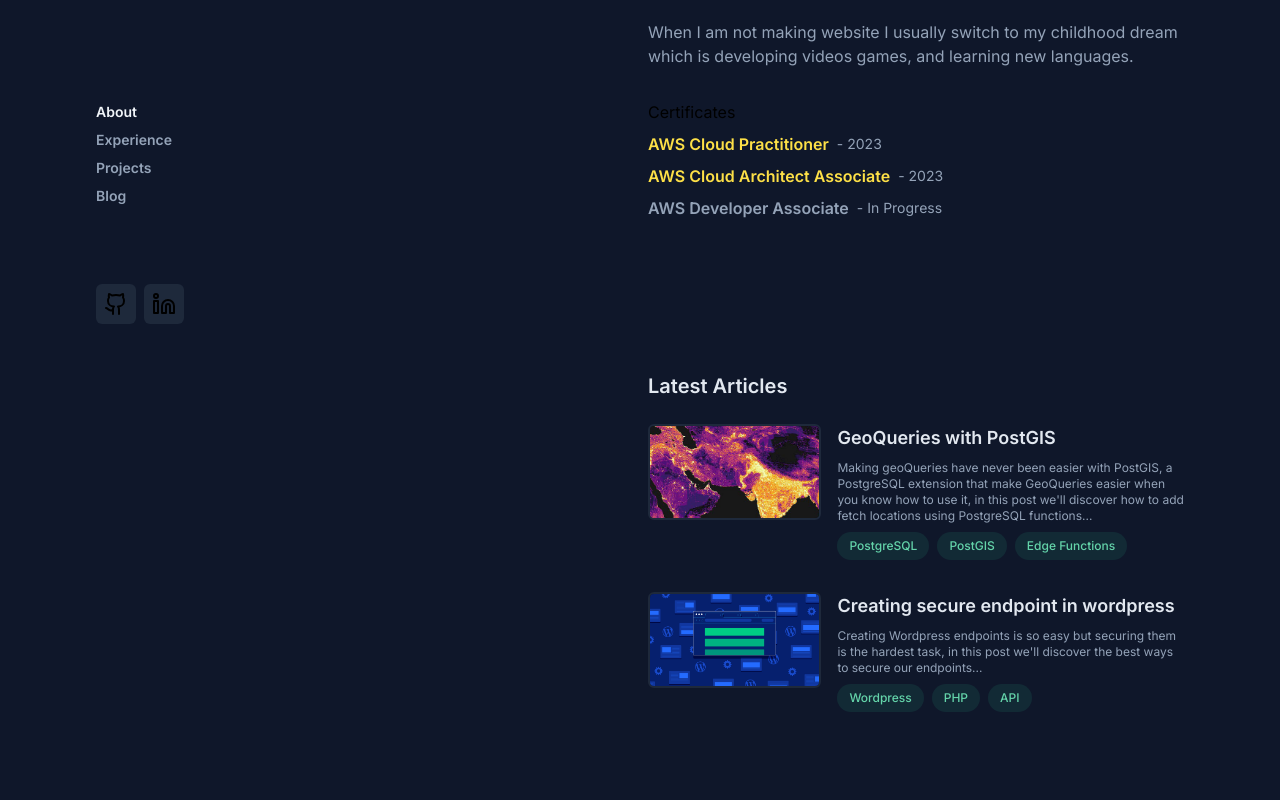
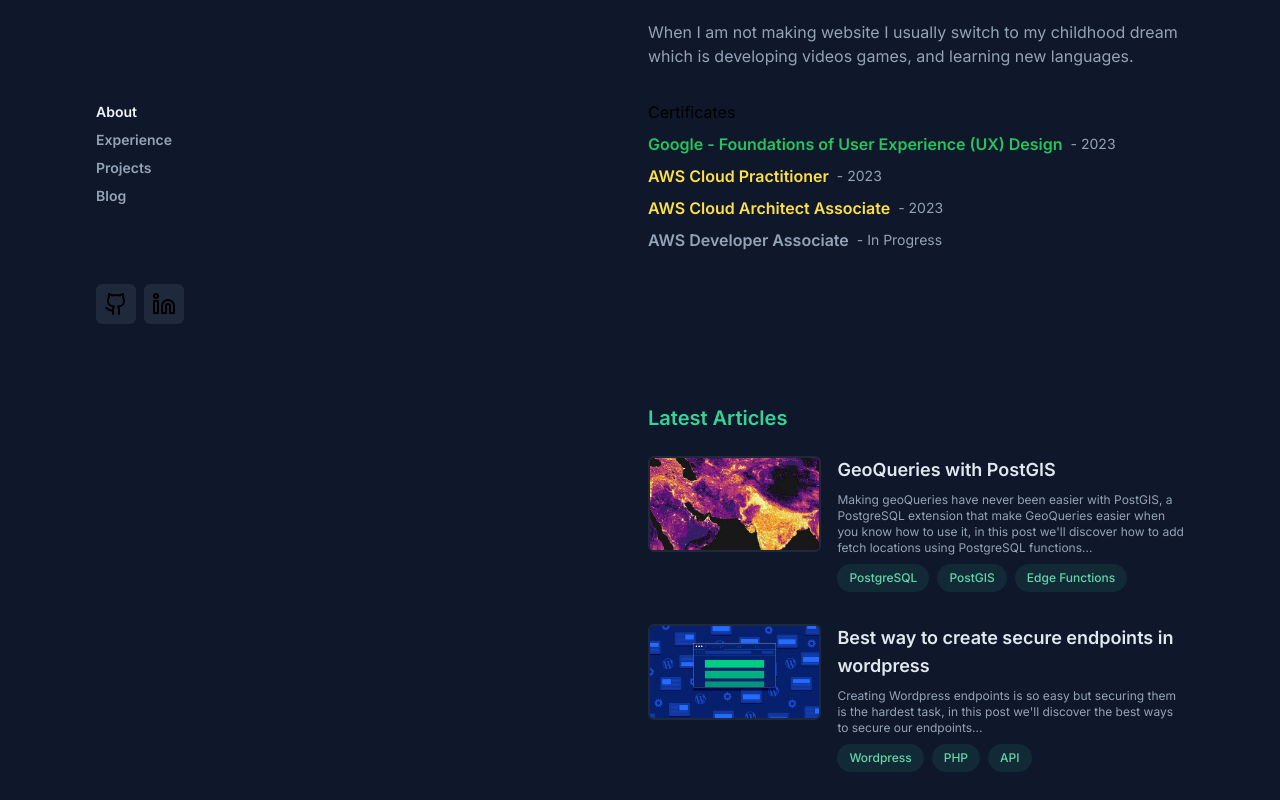
Before and after one commit to medAmarFilali/amarportfolio, a Next.js app: page / in a window 1280 px wide. Shown: the part 380-1180 px from the top of the page. Built offline with nearby package versions, Linux system fonts and the light colour scheme.

Commit message:
Added experience section

```diff
--- a/components/Bio.tsx
+++ b/components/Bio.tsx
@@ -27,19 +27,25 @@
 
       <div className="flex flex-col gap-2 mt-8">
         <div>Certificates</div>
-        <div className="flex gap-2 items-center">
+        <div className="flex gap-2 items-center flex-wrap">
+          <p className="text-green-500 font-semibold ">
+            Google - Foundations of User Experience (UX) Design
+          </p>
+          <p className="text-sm text-slate-400"> - 2023</p>
+        </div>
+        <div className="flex gap-2 items-center flex-wrap">
           <p className="text-yellow-300 font-semibold ">
             AWS Cloud Practitioner
           </p>
           <p className="text-sm text-slate-400"> - 2023</p>
         </div>
-        <div className="flex gap-2 items-center  ">
+        <div className="flex gap-2 items-center flex-wrap  ">
           <p className="text-yellow-300 font-semibold ">
             AWS Cloud Architect Associate
           </p>
           <p className="text-sm text-slate-400"> - 2023</p>
         </div>
-        <div className="flex gap-2 items-center  ">
+        <div className="flex gap-2 items-center flex-wrap  ">
           <p className="text-slate-400 font-semibold ">
             AWS Developer Associate
           </p>
--- /dev/null
+++ b/components/ExpElement.tsx
@@ -0,0 +1,44 @@
+import Image from "next/image";
+import type { StaticImageData } from "next/image";
+import Chip from "./Chip";
+
+export default function ExpElement({
+  year,
+  title,
+  description,
+  tags,
+  company,
+}: {
+  year: string;
+  title: string;
+  description: string;
+  tags?: string[] | null;
+  company?: string | null;
+}) {
+  return (
+    <div className="mb-12 cursor-pointer">
+      <div className="group relative flex flex-wrap gap-4 pb-1 transition-all sm:gap-8 lg:hover:!opacity-100 lg:group-hover/list:opacity-50 ">
+        <div className="absolute -inset-x-4 -inset-y-4 z-0 hidden rounded-md transition motion-reduce:transition-none lg:-inset-x-6 lg:block lg:group-hover:bg-gradient-to-t from-slate-300/10 to-slate-300/5 lg:group-hover:shadow-[inset_0_1px_0_0_rgba(148,163,184,0.1)] lg:group-hover:drop-shadow-lg"></div>
+        <div className="w-full md:w-1/4 overflow-hidden rounded-md z-10">
+          <p className="text-sm text-slate-400">{year}</p>
+        </div>
+        <div className="flex-1 z-10">
+          <div className="mb-2">
+            <h3 className="text-lg text-emerald-400 md:text-slate-200 font-semibold group-hover:text-emerald-400 leading-none mb-1 ">
+              {title}
+            </h3>
+            {company && (
+              <h4 className="text-sm text-slate-400 font-semibold">
+                {company}
+              </h4>
+            )}
+          </div>
+          <p className="text-xs text-slate-400">{description}</p>
+          <div className="flex flex-row gap-2 mt-4 flex-wrap ">
+            {tags && tags.map((tag) => <Chip key={tag} text={tag} />)}
+          </div>
+        </div>
+      </div>
+    </div>
+  );
+}
--- /dev/null
+++ b/components/Experience.tsx
@@ -0,0 +1,25 @@
+import ExpElement from "./ExpElement";
+
+export default function Experience() {
+  return (
+    <div className="py-32">
+      <ExpElement
+        company="Validus Media"
+        year="2013 - 2023"
+        title="Front End developer"
+        description="During my decade-long stint at Validus Media, my journey morphed from being a dedicated WordPress developer to diving headfirst into ReactJS as a front-end maestro. Adapting swiftly to client demands, I immersed myself in crafting dynamic interfaces and leveled up by delving into global state management tools like Redux and Zustand. This evolution catapulted me into the realm of full-stack wizardry, architecting seamless applications that merged aesthetic finesse with robust functionality, tailored to the distinct needs of diverse clientele. Validus Media became my playground for continuous growth, allowing me to sculpt digital landscapes that not only met but exceeded client expectations."
+      />
+      <ExpElement
+        year="2010 - 2013"
+        title="Freelance Web Developer"
+        description="With three years dedicated to freelance web development, my focus has been sculpting WordPress landscapes through custom themes and plugins. Each project embodies a fusion of functionality and aesthetics, tailored to meet unique client needs. This journey is a testament to my passion for transforming ideas into seamless digital experiences."
+      />
+      <ExpElement
+        company="Eureka adventising"
+        year="2007 - 2010"
+        title="Lead graphic designer"
+        description="As the Lead Graphic Designer at Eureka Advertising, I curated captivating visual stories, amplifying brand identities and fostering audience connections. Leading a dedicated team, I championed innovation, sculpting designs that transcended conventional boundaries."
+      />
+    </div>
+  );
+}
--- a/components/LatestPosts.tsx
+++ b/components/LatestPosts.tsx
@@ -1,15 +1,12 @@
 import PostPrevElement from "./PostPrevElement";
 import postGisImage from "../public/images/postgisimage.jpg";
 import wpApiCall from "../public/images/wpapicall.png";
+import SectionHeading from "./SectionHeading";
 
 export default function LatestPosts() {
   return (
     <div className="py-32">
-      <div className="py-6  ">
-        <h2 className="text-xl text-slate-200 font-semibold ">
-          Latest Articles
-        </h2>
-      </div>
+      <SectionHeading title="Latest Articles" />
       <div className=" flex flex-col gap-8 ">
         <PostPrevElement
           image={postGisImage}
@@ -23,7 +20,7 @@
         <PostPrevElement
           image={wpApiCall}
           tags={["Wordpress", "PHP", "API"]}
-          title="Creating secure endpoint in wordpress"
+          title="Best way to create secure endpoints in wordpress"
           description="Creating Wordpress endpoints is so easy but securing them is the hardest task, in this post we'll discover the best ways to secure our endpoints..."
         />
       </div>
--- a/components/Projects.tsx
+++ b/components/Projects.tsx
@@ -1,9 +1,12 @@
 import Image from "next/image";
 import adventure from "../public/images/adv.png";
 import ProjectElement from "./ProjectElement";
+import SectionHeading from "./SectionHeading";
 
 export default function Projects() {
   return (
+    <>
+      <SectionHeading title="Projects" />
       <div className="flex flex-col gap-4 group/list">
         <ProjectElement image={adventure} />
         <ProjectElement image={adventure} />
@@ -12,5 +15,6 @@
         <ProjectElement image={adventure} />
         <ProjectElement image={adventure} />
       </div>
+    </>
   );
 }
--- /dev/null
+++ b/components/SectionHeading.tsx
@@ -0,0 +1,7 @@
+export default function SectionHeading({ title }: { title: string }) {
+  return (
+    <div className="py-6  ">
+      <h2 className="text-xl text-emerald-400 font-semibold ">{title}</h2>
+    </div>
+  );
+}
--- a/components/SideContent.tsx
+++ b/components/SideContent.tsx
@@ -1,4 +1,6 @@
 import Bio from "./Bio";
+import ExpElement from "./ExpElement";
+import Experience from "./Experience";
 import LatestPosts from "./LatestPosts";
 import Projects from "./Projects";
 
@@ -8,6 +10,7 @@
       <Bio />
       <LatestPosts />
       <Projects />
+      <Experience />
     </div>
   );
 }
```
Lines whose indentation alone changed are shown as unchanged.
